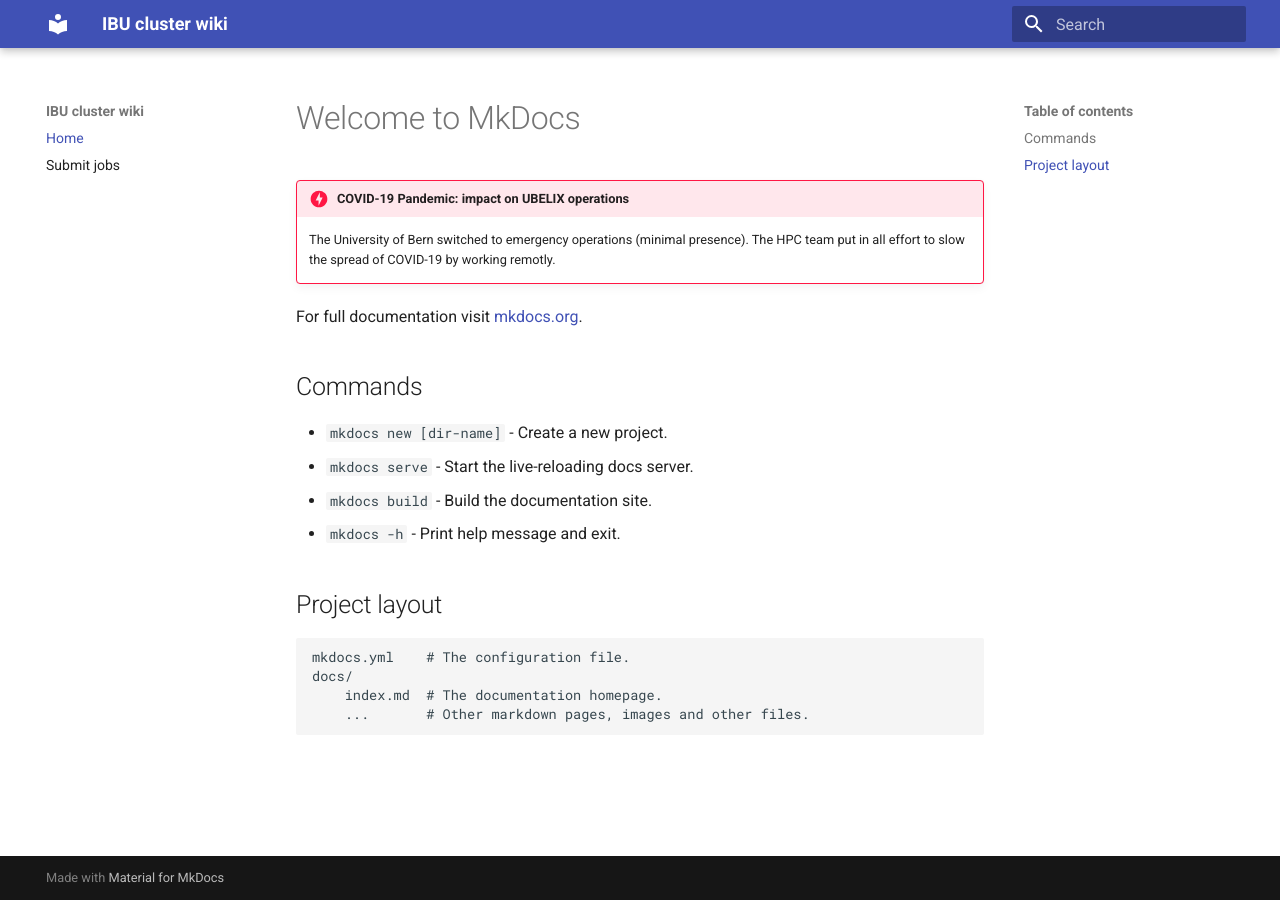
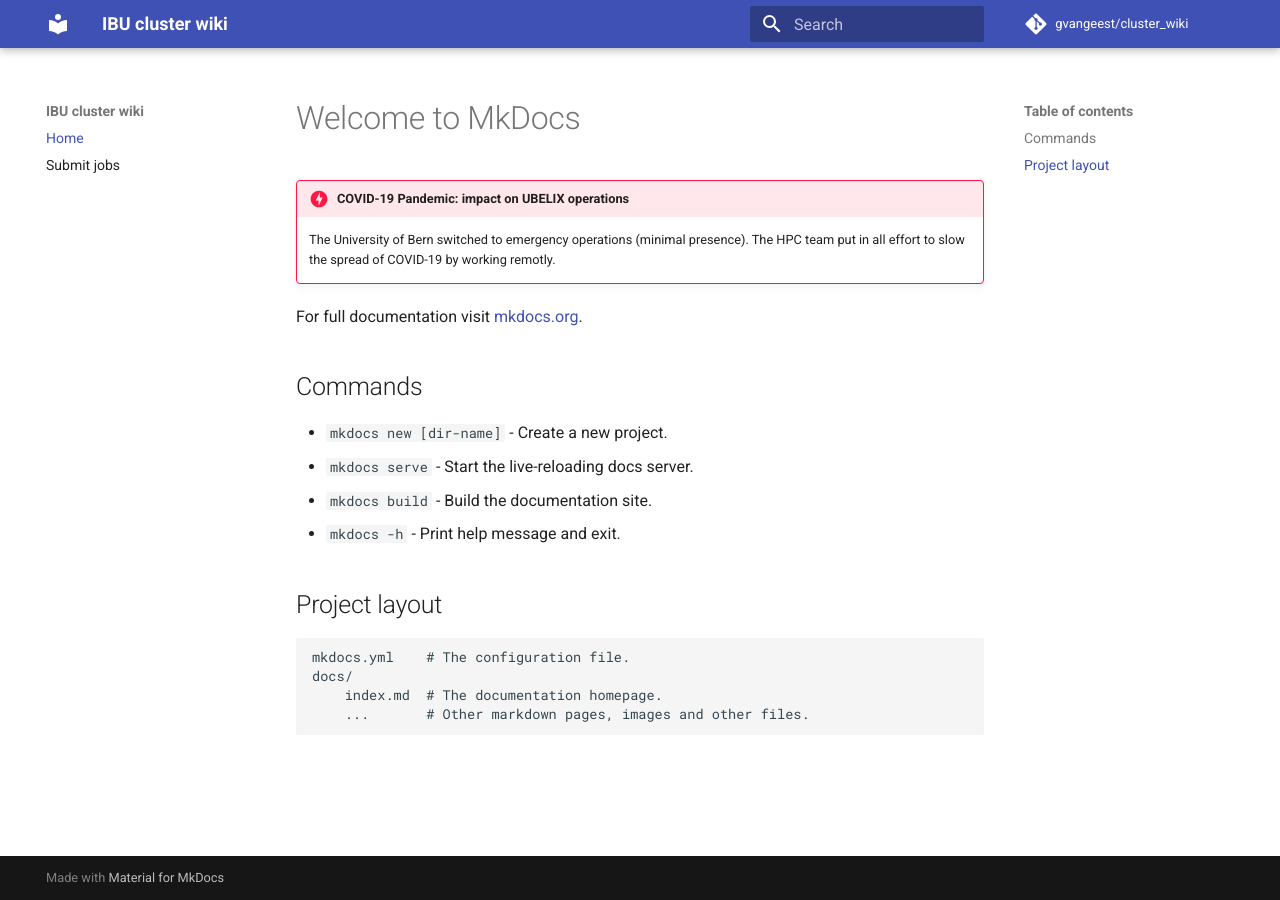
Before and after one commit to GeertvanGeest/cluster-docs, an MkDocs documentation site: the page built from docs/index.md, in a window 1280 px wide. Built offline with MkDocs 1.6.1 and Material for MkDocs 9.7.7, drawn with Linux system fonts in a browser that asks for light colours; comment, search, counter and statistics services are not loaded.

```diff
--- a/mkdocs.yml
+++ b/mkdocs.yml
@@ -8,6 +8,10 @@
 theme:
   name: material
 
+# Repository
+repo_name: gvangeest/cluster_wiki
+repo_url: https://github.com/squidfunk/mkdocs-material
+edit_uri: ""
 
 # See https://python-markdown.github.io/extensions/ and
 # See https://github.com/Python-Markdown/markdown/wiki/Third-Party-Extensions#Bundles
```
